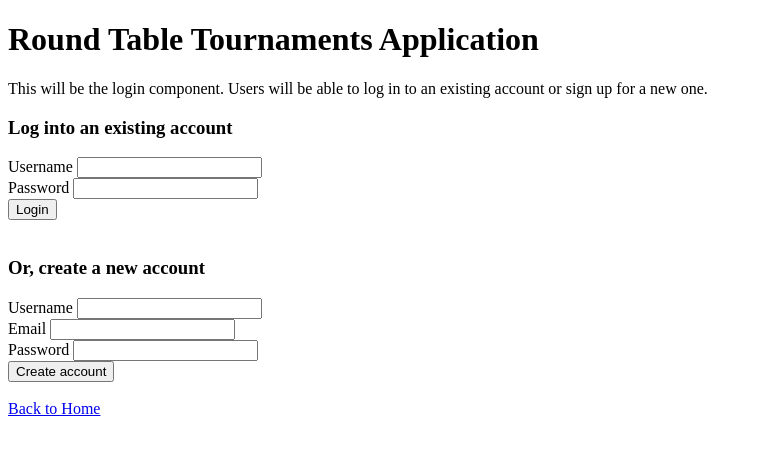
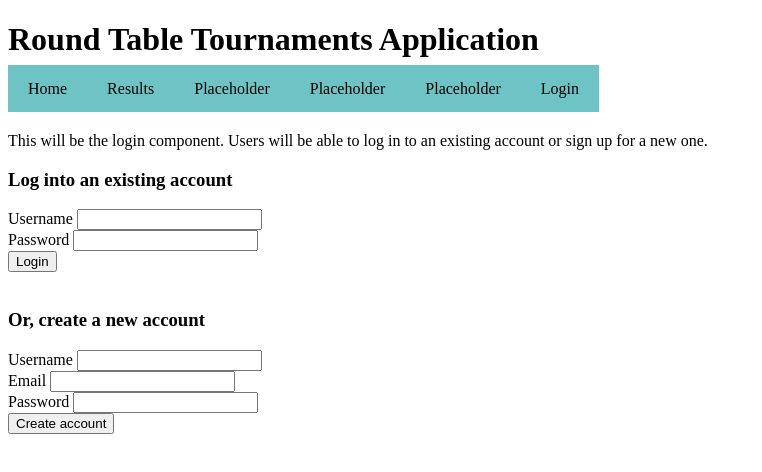
Before and after one commit to dazinn/SER515-Team4-roundTableTournaments, an Angular app in the folder roundTableTournamentsFrontEnd/: page /login in a window 1280 px wide. Shown: the top 472 px of the page, without its empty margins (0-762 px from the left). Built offline with nearby package versions, Linux system fonts and the light colour scheme.

Commit message:
Task 26: Added navigation component. Removed old temp navigation links. Added blank results component.

```diff
--- a/roundTableTournamentsFrontEnd/src/app/app-routing.module.ts
+++ b/roundTableTournamentsFrontEnd/src/app/app-routing.module.ts
@@ -4,6 +4,8 @@ import { NgModule } from '@angular/core';
 import { RouterModule, Routes } from '@angular/router';
 import { HomepageComponent } from './homepage/homepage.component';
 import { LoginComponent } from './login/login.component';
+import { NavigationComponent } from './navigation/navigation.component';
+import { ResultsComponent } from './results/results.component';
 
 /* Array of different routes which can be displayed, in the form:
 *  { path: '<pathName>', component: <ComponentName> }
@@ -13,7 +15,9 @@ import { LoginComponent } from './login/login.component';
 */
 const routes: Routes = [
   { path: '', component: HomepageComponent},
-  { path: 'login', component: LoginComponent}
+  { path: 'login', component: LoginComponent},
+  { path: 'navigation', component: NavigationComponent},
+  { path: 'results', component: ResultsComponent}
 ];
 
 @NgModule({
--- a/roundTableTournamentsFrontEnd/src/app/app.component.html
+++ b/roundTableTournamentsFrontEnd/src/app/app.component.html
@@ -1,9 +1,11 @@
 <!-- HTML code for the app component (the main component of the application, where all components are displayed) -->
+
 
 
 <h1>Round Table Tournaments Application</h1> <!-- temporary app title -->
 
-<!-- TODO: insert header component with menu bar here? -->
+<app-navigation></app-navigation> <!-- Navigation Component -->
+<br> <br>
 
 <router-outlet></router-outlet> <!-- The router outlet is where different components can be displayed, based on the path entered after "localhost:4200/". Default is homepage component -->
 
--- a/roundTableTournamentsFrontEnd/src/app/app.module.ts
+++ b/roundTableTournamentsFrontEnd/src/app/app.module.ts
@@ -5,12 +5,16 @@ import { AppComponent } from './app.component';
 import { HomepageComponent } from './homepage/homepage.component';
 import { AppRoutingModule } from './app-routing.module';
 import { LoginComponent } from './login/login.component';
+import { NavigationComponent } from './navigation/navigation.component';
+import { ResultsComponent } from './results/results.component';
 
 @NgModule({
   declarations: [
     AppComponent,
     HomepageComponent,
-    LoginComponent
+    LoginComponent,
+    NavigationComponent,
+    ResultsComponent
   ],
   imports: [
     BrowserModule,
--- a/roundTableTournamentsFrontEnd/src/app/homepage/homepage.component.html
+++ b/roundTableTournamentsFrontEnd/src/app/homepage/homepage.component.html
@@ -1,5 +1,2 @@
 <!-- Temporary page description -->
 <p>This will be the homepage component. General tournament info could go here. </p>
-
-<!-- This clickable text will link to the login component -->
-<a routerLink="/login" routerLinkActive="active">Click here to login</a>
--- a/roundTableTournamentsFrontEnd/src/app/login/login.component.html
+++ b/roundTableTournamentsFrontEnd/src/app/login/login.component.html
@@ -23,7 +23,3 @@
 
 <button>Create account</button>
 <br><br>
-
-
-<!-- This clickable text will link to the homepage component -->
-<a routerLink="/" routerLinkActive="active">Back to Home</a>
--- /dev/null
+++ b/roundTableTournamentsFrontEnd/src/app/navigation/navigation.component.css
@@ -0,0 +1,23 @@
+/* Styling for navigation component */
+
+.nav-wrapper {
+    background-color: dimgray;
+
+}
+
+ul {
+    background-color: darkorchid;
+    list-style-type: none; /* This attribute removes the bullet points in the list when set to "none" */
+    padding: 0px;
+}
+
+li {
+    float: left;
+}
+
+li a {
+    background-color: rgb(110, 196, 196);
+    color: black;
+    padding: 15px 20px;
+    text-decoration: none; /* This attribute removes the decoration on text. In this case, the underlining of link items */
+}
--- /dev/null
+++ b/roundTableTournamentsFrontEnd/src/app/navigation/navigation.component.html
@@ -0,0 +1,12 @@
+
+
+<div class="nav-wrapper">
+    <ul>
+        <li><a routerLink="/">Home</a></li>
+        <li><a routerLink="/results">Results</a></li>
+        <li><a routerLink="/">Placeholder</a></li>
+        <li><a routerLink="/">Placeholder</a></li>
+        <li><a routerLink="/">Placeholder</a></li>
+        <li><a routerLink="/login">Login</a></li>
+    </ul>
+</div>
--- /dev/null
+++ b/roundTableTournamentsFrontEnd/src/app/navigation/navigation.component.ts
@@ -0,0 +1,15 @@
+import { Component, OnInit } from '@angular/core';
+
+@Component({
+  selector: 'app-navigation',
+  templateUrl: './navigation.component.html',
+  styleUrls: ['./navigation.component.css']
+})
+export class NavigationComponent implements OnInit {
+
+  constructor() { }
+
+  ngOnInit(): void {
+  }
+
+}
--- /dev/null
+++ b/roundTableTournamentsFrontEnd/src/app/results/results.component.html
@@ -0,0 +1 @@
+<p>This will be the results page</p>
--- /dev/null
+++ b/roundTableTournamentsFrontEnd/src/app/results/results.component.ts
@@ -0,0 +1,15 @@
+import { Component, OnInit } from '@angular/core';
+
+@Component({
+  selector: 'app-results',
+  templateUrl: './results.component.html',
+  styleUrls: ['./results.component.css']
+})
+export class ResultsComponent implements OnInit {
+
+  constructor() { }
+
+  ngOnInit(): void {
+  }
+
+}
```
Also changed, not shown: roundTableTournamentsFrontEnd/src/app/results/results.component.css (added), 2 other files (tests, documents, lock files or other folders).
